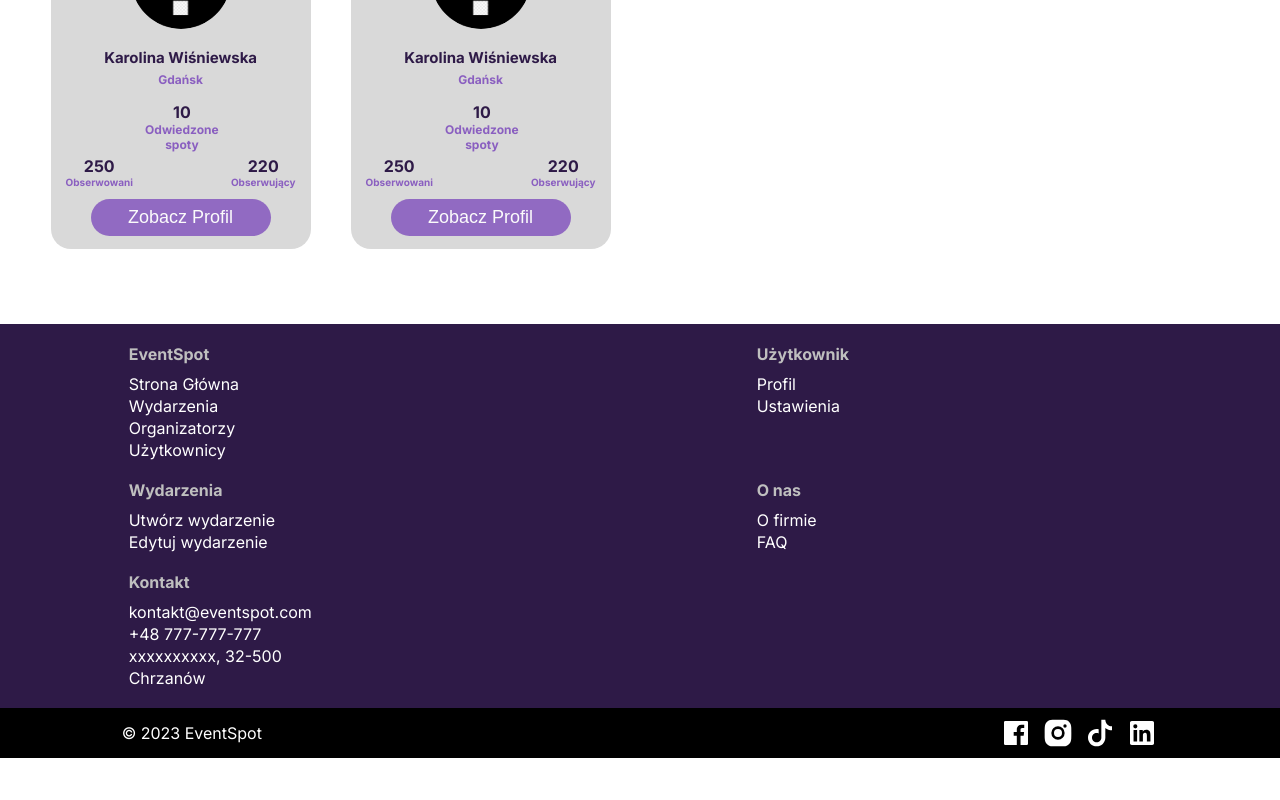
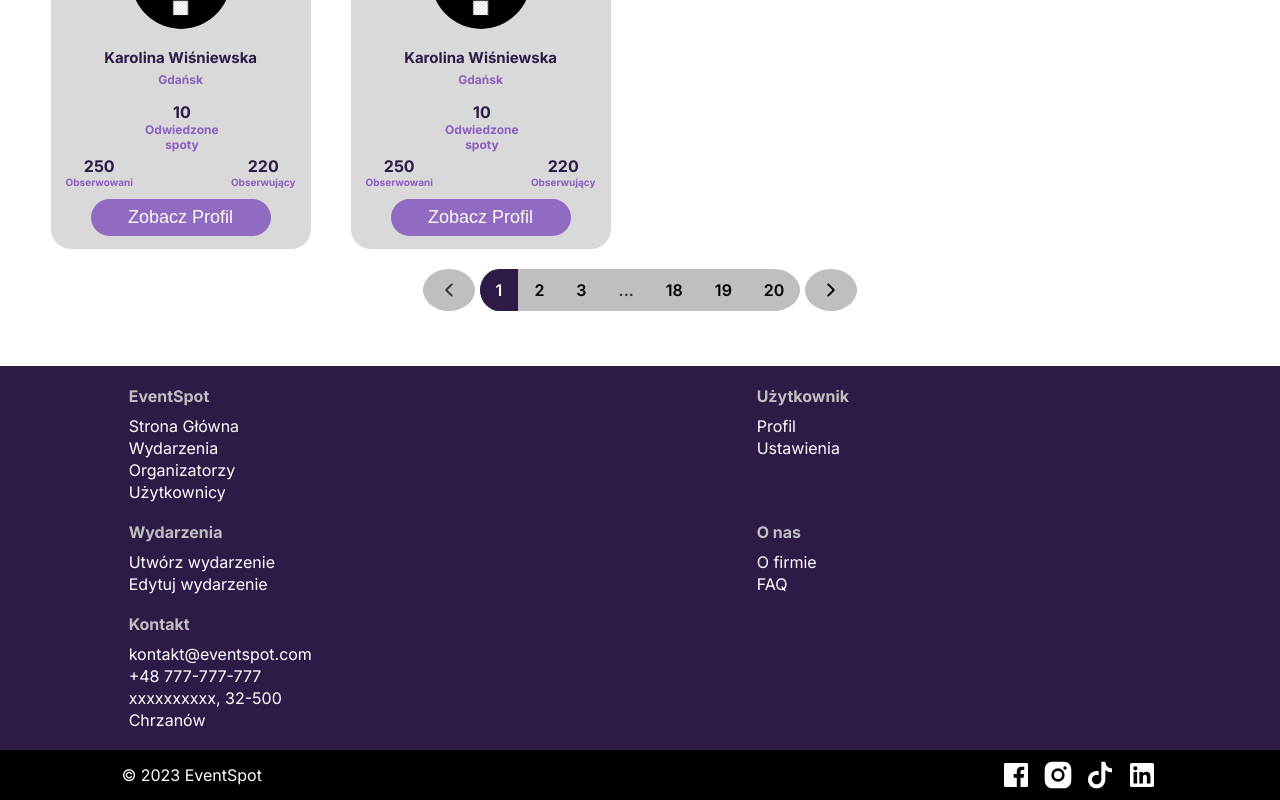
Before and after one commit to Event-spot/EventSpot, a Next.js app in the folder frontend/: page /uzytkownicy in a window 1280 px wide. Shown: the part 635-1435 px from the top of the page. Before the commit the page ends 1393 px from the top, so only its background shows below. Built offline with nearby package versions, Linux system fonts and the light colour scheme.

Commit message:
#11-Pagination-Complete

```diff
--- a/frontend/src/app/uzytkownicy/page.tsx
+++ b/frontend/src/app/uzytkownicy/page.tsx
@@ -1,8 +1,13 @@
+'use client'
 import styles from './users.module.scss';
 import osoby from './osoby.json';
 import Person from '../../components/Person/Person';
+import Pagination from '../../components/Pagination/Pagination';
+import { useState } from 'react';
 
 export default function Users() {
+    const [currentPage, setCurrentPage] = useState(1);
+    const lastPage = 20; //Zmienić później tak aby pobierało z bazy danych.
     return(
         <div className={styles.main}>
             <div className={styles.upbar}>
@@ -40,7 +45,12 @@ export default function Users() {
             </div>
 
             <div className={styles.downbar}>
-
+                <Pagination
+                    currentPage={currentPage}
+                    lastPage={lastPage}
+                    maxLength={7}
+                    setCurrentPage={setCurrentPage}
+                />
             </div>
         </div>
 
--- /dev/null
+++ b/frontend/src/components/Pagination/PageLink.module.scss
@@ -0,0 +1,60 @@
+@import '../../assets/styles/colors';
+.page-link {
+    position: relative;
+    display: inline-flex;
+    border: 1px solid $light-gray;
+    background-color: $light-gray;
+    padding: 10px 15px;
+    color: $black;
+    font-size: 16px;
+    font-weight: 600;
+    text-decoration: none;
+    transition: color 0.15s ease-in-out, background-color 0.15s ease-in-out,
+      border-color 0.15s ease-in-out;
+    cursor: pointer;
+  }
+
+  .page-link:first-child {
+    border-radius: 50%;
+    margin-right: 5px;
+    font-size: 20px;
+  }
+
+  .page-link:last-child {
+    border-radius: 50%;
+    margin-left: 5px;
+    font-size: 20px;
+  }
+
+  .page-link:nth-child(2):not(:last-child) {
+    border-top-left-radius: 50%;
+    border-bottom-left-radius: 50%;
+  }
+
+  .page-link:nth-last-child(2):not(:first-child) {
+    border-top-right-radius: 50%;
+    border-bottom-right-radius: 50%;
+  }
+
+  .page-link:hover,
+  .page-link:focus {
+    color: $white;
+    background-color: $primary;
+    border-color: $primary;
+  }
+
+  .page-link:focus {
+    z-index: 3;
+  }
+
+  .page-link.active {
+    z-index: 2;
+    color: $white;
+    border-color: $primary;
+    background-color: $primary;
+  }
+
+  .page-link.disabled {
+    color: $dark-gray;
+    pointer-events: none;
+  }
--- /dev/null
+++ b/frontend/src/components/Pagination/PageLink.tsx
@@ -0,0 +1,50 @@
+import React, { HTMLProps } from "react";
+import styles from './PageLink.module.scss';
+
+export type PageLinkProps = HTMLProps<HTMLAnchorElement> & { active?: boolean };
+
+export default function PageLink({
+  className,
+  active,
+  disabled,
+  children,
+  ...otherProps
+}: PageLinkProps) {
+  /*
+  let customClassName = styles['page-link']; // Ustawienie klasy głównej z modułu SCSS
+
+  if (className) {
+    customClassName += ` ${className}`;
+  }
+  if (active) {
+    customClassName += ` ${styles.active}`; // Dodanie klasy 'active' z modułu SCSS
+  }
+  if (disabled) {
+    customClassName += ` ${styles.disabled}`; // Dodanie klasy 'disabled' z modułu SCSS
+    return <span className={customClassName}>{children}</span>;
+  }
+  */
+
+  const customClassName = [
+        styles['page-link'],                // Klasa główna zdefiniowana w module SCSS
+        className,                          // Dostarczona klasa z zewnątrz
+        active ? styles.active : null,      // Dodanie klasy 'active' w zależności od stanu 'active'
+        disabled ? styles.disabled : null,  // Dodanie klasy 'disabled' w zależności od stanu 'disabled'
+      ]
+        .filter(Boolean)
+        .join(' ');
+
+      if (disabled) {
+        return <span className={customClassName}>{children}</span>;
+      }
+
+  return (
+    <a
+      className={customClassName}
+      aria-current={active ? 'page' : undefined}
+      {...otherProps}
+    >
+      {children}
+    </a>
+  );
+}
--- /dev/null
+++ b/frontend/src/components/Pagination/Pagination.module.scss
@@ -0,0 +1,5 @@
+.pagination {
+    display: flex;
+    flex-wrap: wrap;
+    justify-content: center;
+  }
--- /dev/null
+++ b/frontend/src/components/Pagination/Pagination.tsx
@@ -0,0 +1,51 @@
+import { IconBase } from "react-icons";
+import PageLink from "./PageLink";
+import styles from "./Pagination.module.scss";
+import { PaginationItems } from "./PaginationLogic";
+import { IoIosArrowForward } from "react-icons/io";
+import { IoIosArrowBack } from "react-icons/io";
+
+
+
+export type PageLinkProps = {
+    currentPage: number;
+    lastPage: number;
+    maxLength: number;
+    setCurrentPage: (page: number) => void;
+  };
+
+  export default function Pagination({
+    currentPage,
+    lastPage,
+    maxLength,
+    setCurrentPage,
+  }: PageLinkProps) {
+    const pageNums = PaginationItems(currentPage, lastPage, maxLength);
+
+    return (
+      <nav className={styles.pagination} aria-label="Pagination">
+        <PageLink
+          disabled={currentPage === 1}
+          onClick={() => setCurrentPage(currentPage - 1)}
+        >
+          <IoIosArrowBack />
+        </PageLink>
+        {pageNums.map((pageNum, idx) => (
+          <PageLink
+            key={idx}
+            active={currentPage === pageNum}
+            disabled={isNaN(pageNum)}
+            onClick={() => setCurrentPage(pageNum)}
+          >
+            {!isNaN(pageNum) ? pageNum : '...'}
+          </PageLink>
+        ))}
+        <PageLink
+          disabled={currentPage === lastPage}
+          onClick={() => setCurrentPage(currentPage + 1)}
+        >
+          <IoIosArrowForward />
+        </PageLink>
+      </nav>
+    );
+  }
--- /dev/null
+++ b/frontend/src/components/Pagination/PaginationLogic.ts
@@ -0,0 +1,77 @@
+
+export function PaginationItems(
+    currentPage: number,
+    lastPage: number,
+    maxLength: number
+){
+    const page: Array<number> = [];
+
+    if (lastPage <= maxLength) {
+        for (let i = 1; i <= lastPage; i++) {
+          page.push(i);
+        }
+      }
+
+    else {
+        const firstPage = 1;
+        const confirmedPagesCount = 3;
+        const deductedMaxLength = maxLength - confirmedPagesCount;
+        const sideLength = deductedMaxLength / 2;
+
+        if (currentPage - firstPage < sideLength || lastPage - currentPage < sideLength) {
+            for (let j = 1; j <= sideLength + firstPage; j++) {
+                page.push(j);
+            }
+
+            page.push(NaN);
+
+            for (let k = lastPage - sideLength; k <= lastPage; k++) {
+                page.push(k);
+            }
+        }
+        else if ( currentPage - firstPage >= deductedMaxLength && lastPage - currentPage >= deductedMaxLength) {
+            const deductedSideLength = sideLength - 1;
+
+            page.push(1);
+            page.push(NaN);
+
+            for (let l = currentPage - deductedSideLength; l <= currentPage + deductedSideLength; l++) {
+                page.push(l);
+            }
+            page.push(NaN);
+            page.push(lastPage);
+        }
+        else {
+            const isNearFirstPage = currentPage - firstPage < lastPage - currentPage;
+            let remainingLength = maxLength;
+
+            if (isNearFirstPage) {
+              for (let m = 1; m <= currentPage + 1; m++) {
+                page.push(m);
+                remainingLength -= 1;
+              }
+              page.push(NaN);
+              remainingLength -= 1;
+
+              for (let n = lastPage - (remainingLength - 1); n <= lastPage; n++) {
+              page.push(n);
+              }
+
+            } else {
+              for (let o = lastPage; o >= currentPage - 1; o--) {
+                page.unshift(o);
+                remainingLength -= 1;
+              }
+
+              page.unshift(NaN);
+              remainingLength -= 1;
+
+              for (let p = remainingLength; p >= 1; p--) {
+                page.unshift(p);
+              }
+            }
+          }
+    }
+
+    return page;
+}
--- a/frontend/src/components/Person/Person.tsx
+++ b/frontend/src/components/Person/Person.tsx
@@ -22,7 +22,7 @@ const Person: React.FC<PersonProps> = ({
   return (
     <div className={styles.person}>
       <div>
-      <Image className={styles.avatar} src={Question} alt={'Nissan Skyline R34 GT-R'}/>
+      <Image priority={true} className={styles.avatar} src={Question} alt={'Person Avatar'}/>
       </div>
       <div className={styles.name}>
         <p>{imie} {nazwisko}</p>
```
